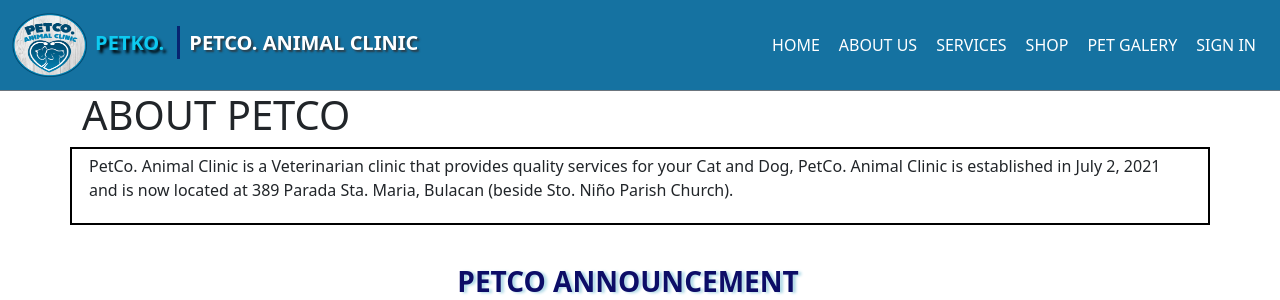
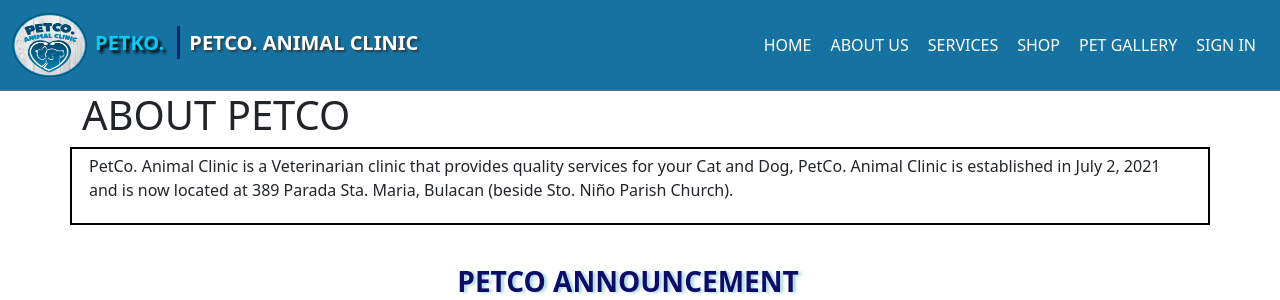
Before and after one commit to Udengss13/-capstone101, a PHP site: page /aboutUs.php in a window 1280 px wide. Shown: the top 300 px of the page. Run offline with PHP 8.4, Linux system fonts and the light colour scheme; data that the repository does not hold is empty.

Commit message:
Update About Us Pet Gallery Corrections

```diff
--- a/aboutUs.php
+++ b/aboutUs.php
@@ -68,7 +68,7 @@
                 </div>
                 <div class="text-nowrap">
                     <li class="nav-item">
-                        <a class="nav-link text-white" href="petgalery.php">PET GALERY</a>
+                        <a class="nav-link text-white" href="petgallery.php">PET GALLERY</a>
                     </li>
                 </div>
                 <!-- <div class=" text-white">
--- a/index.php
+++ b/index.php
@@ -105,7 +105,7 @@
                 </div>
                 <div class="text-nowrap">
                     <li class="nav-item">
-                        <a class="nav-link text-white" href="petgalery.php">PET GALERY</a>
+                        <a class="nav-link text-white" href="petgallery.php">PET GALLERY</a>
                     </li>
                 </div>
                 <!-- <div class=" text-white">
@@ -174,7 +174,7 @@
 
     <div class="container">
         <div class="row">
-           <p class="tips"> QUICKTIPSS</p>
+           <p class="tips"> QUICKTIPS</p>
         </div>
     </div>
     <!--IMage Section-->
--- a/login-user.php
+++ b/login-user.php
@@ -58,7 +58,7 @@
                 </div>
                 <div class="text-nowrap">
                     <li class="nav-item">
-                        <a class="nav-link text-white" href="petgalery.php">PET GALERY</a>
+                        <a class="nav-link text-white" href="petgallery.php">PET GALLERY</a>
                     </li>
                 </div>
                 <!-- <div class=" text-white">
--- a/services.php
+++ b/services.php
@@ -66,7 +66,7 @@
         </div>
         <div class="text-nowrap">
           <li class="nav-item">
-            <a class="nav-link text-white" href="petgalery.php">PET GALERY</a>
+            <a class="nav-link text-white" href="petgallery.php">PET GALLERY</a>
           </li>
         </div>
         <!-- <div class=" text-white">
--- a/shop.php
+++ b/shop.php
@@ -66,7 +66,7 @@
         </div>
         <div class="text-nowrap">
           <li class="nav-item">
-            <a class="nav-link text-white" href="petgalery.php">PET GALERY</a>
+            <a class="nav-link text-white" href="petgallery.php">PET GALLERY</a>
           </li>
         </div>
         <!-- <div class=" text-white">
--- a/signup-user.php
+++ b/signup-user.php
@@ -92,7 +92,7 @@
                     </div>
                     <div class="text-nowrap">
                         <li class="nav-item">
-                            <a class="nav-link text-white" href="petgalery.php">PET GALERY</a>
+                            <a class="nav-link text-white" href="petgallery.php">PET GALLERY</a>
                         </li>
                     </div>
                     <!-- <div class=" text-white">
```
Also changed, not shown: charlize.php/cha.php (deleted).
